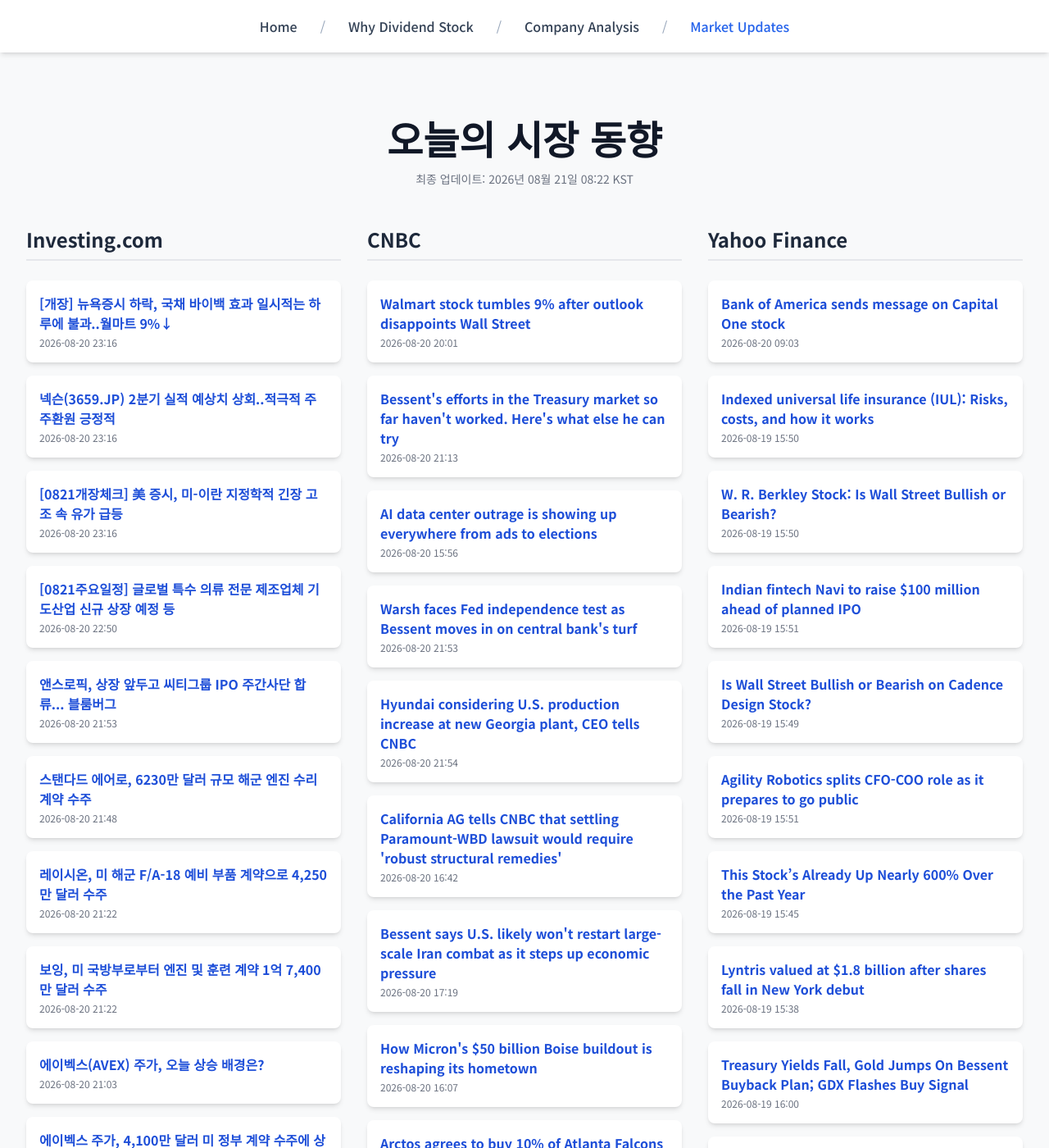
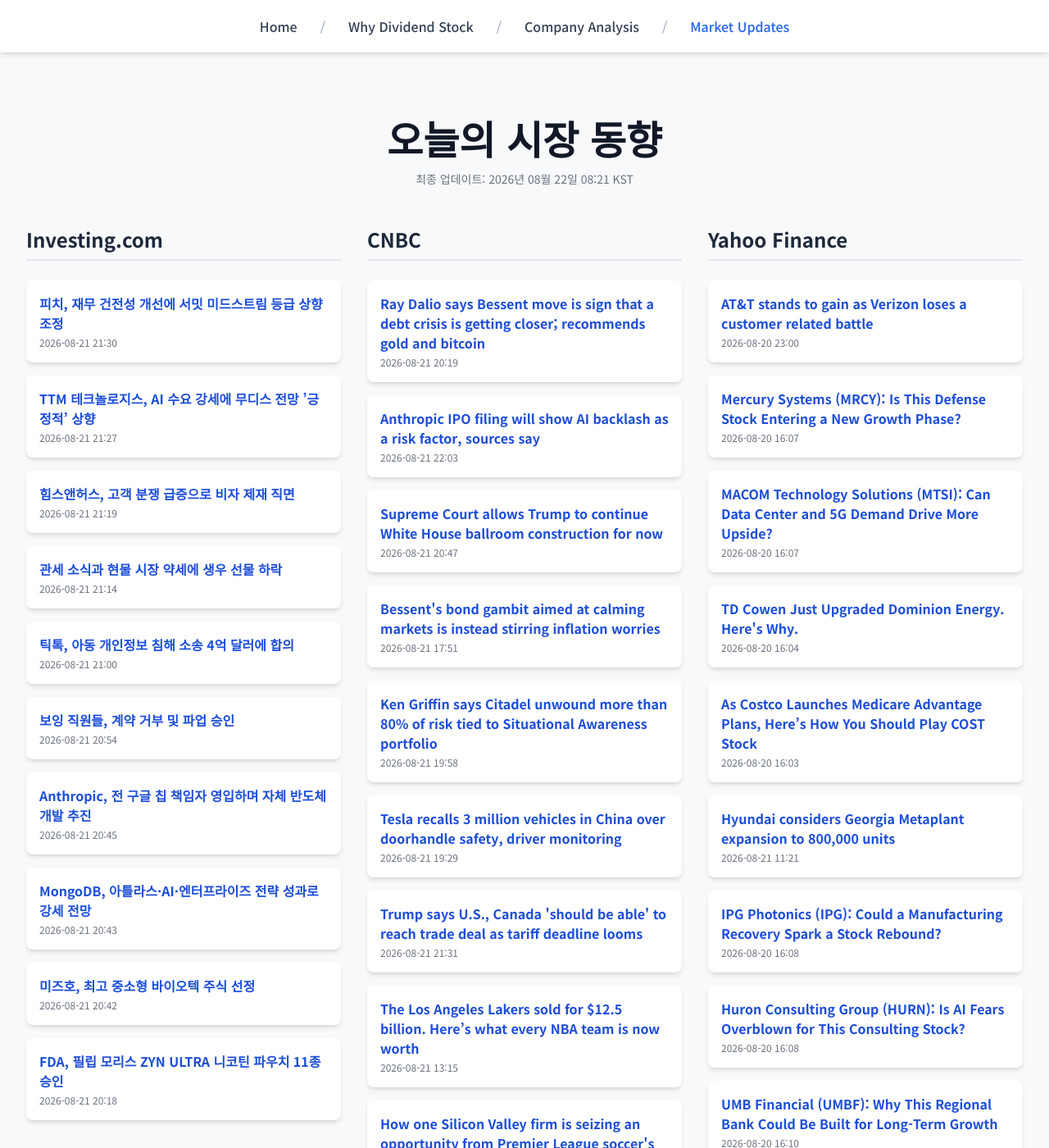
Before and after one commit to Kay-Hwang/my-company-analysis, a Jekyll site: the page built from market-updates.html, in a window 1280 px wide and 1400 px high. Shown: the whole window at 82% size. Built offline with Jekyll 4.4.1, drawn with Linux system fonts in a browser that asks for light colours; nearby versions of some CDN libraries; a script that is not in the unit is left out; some of the changed text lies outside the part shown.

Commit message:
Update daily data

```diff
--- a/_data/latest_data.json
+++ b/_data/latest_data.json
@@ -1,190 +1,190 @@
 {
-  "lastUpdated": "2026년 08월 21일 08:22 KST",
+  "lastUpdated": "2026년 08월 22일 08:21 KST",
   "news": {
     "investing": [
       {
-        "title": "[개장] 뉴욕증시 하락, 국채 바이백 효과 일시적는 하루에 불과..월마트 9%↓",
-        "link": "https://kr.investing.com/news/stock-market-news/article-2070056",
-        "pubDate": "2026-08-20 23:16:23",
-        "summary": "[개장] 뉴욕증시 하락, 국채 바이백 효과 일시적는 하루에 불과..월마트 9%↓"
+        "title": "피치, 재무 건전성 개선에 서밋 미드스트림 등급 상향 조정",
+        "link": "https://kr.investing.com/news/stock-market-news/article-93CH-2071251",
+        "pubDate": "2026-08-21 21:30:05",
+        "summary": "피치, 재무 건전성 개선에 서밋 미드스트림 등급 상향 조정"
       },
       {
-        "title": "넥슨(3659.JP) 2분기 실적 예상치 상회..적극적 주주환원 긍정적",
-        "link": "https://kr.investing.com/news/stock-market-news/article-2070055",
-        "pubDate": "2026-08-20 23:16:21",
-        "summary": "넥슨(3659.JP) 2분기 실적 예상치 상회..적극적 주주환원 긍정적"
+        "title": "TTM 테크놀로지스, AI 수요 강세에 무디스 전망 ’긍정적’ 상향",
+        "link": "https://kr.investing.com/news/stock-market-news/article-93CH-2071250",
+        "pubDate": "2026-08-21 21:27:48",
+        "summary": "TTM 테크놀로지스, AI 수요 강세에 무디스 전망 ’긍정적’ 상향"
       },
       {
-        "title": "[0821개장체크] 美 증시, 미-이란 지정학적 긴장 고조 속 유가 급등",
-        "link": "https://kr.investing.com/news/stock-market-news/article-2070044",
-        "pubDate": "2026-08-20 23:16:14",
-        "summary": "[0821개장체크] 美 증시, 미-이란 지정학적 긴장 고조 속 유가 급등"
+        "title": "힘스앤허스, 고객 분쟁 급증으로 비자 제재 직면",
+        "link": "https://kr.investing.com/news/stock-market-news/article-93CH-2071243",
+        "pubDate": "2026-08-21 21:19:10",
+        "summary": "힘스앤허스, 고객 분쟁 급증으로 비자 제재 직면"
       },
       {
-        "title": "[0821주요일정] 글로벌 특수 의류 전문 제조업체 기도산업 신규 상장 예정 등",
-        "link": "https://kr.investing.com/news/stock-market-news/article-2070045",
-        "pubDate": "2026-08-20 22:50:20",
-        "summary": "[0821주요일정] 글로벌 특수 의류 전문 제조업체 기도산업 신규 상장 예정 등"
+        "title": "관세 소식과 현물 시장 약세에 생우 선물 하락",
+        "link": "https://kr.investing.com/news/stock-market-news/article-93CH-2071240",
+        "pubDate": "2026-08-21 21:14:03",
+        "summary": "관세 소식과 현물 시장 약세에 생우 선물 하락"
       },
       {
-        "title": "앤스로픽, 상장 앞두고 씨티그룹 IPO 주간사단 합류... 블룸버그",
-        "link": "https://kr.investing.com/news/stock-market-news/article-93CH-2070007",
-        "pubDate": "2026-08-20 21:53:22",
-        "summary": "앤스로픽, 상장 앞두고 씨티그룹 IPO 주간사단 합류... 블룸버그"
+        "title": "틱톡, 아동 개인정보 침해 소송 4억 달러에 합의",
+        "link": "https://kr.investing.com/news/stock-market-news/article-93CH-2071235",
+        "pubDate": "2026-08-21 21:00:33",
+        "summary": "틱톡, 아동 개인정보 침해 소송 4억 달러에 합의"
       },
       {
-        "title": "스탠다드 에어로, 6230만 달러 규모 해군 엔진 수리 계약 수주",
-        "link": "https://kr.investing.com/news/stock-market-news/article-93CH-2070003",
-        "pubDate": "2026-08-20 21:48:18",
-        "summary": "스탠다드 에어로, 6230만 달러 규모 해군 엔진 수리 계약 수주"
+        "title": "보잉 직원들, 계약 거부 및 파업 승인",
+        "link": "https://kr.investing.com/news/stock-market-news/article-93CH-2071232",
+        "pubDate": "2026-08-21 20:54:35",
+        "summary": "보잉 직원들, 계약 거부 및 파업 승인"
       },
       {
-        "title": "레이시온, 미 해군 F/A-18 예비 부품 계약으로 4,250만 달러 수주",
-        "link": "https://kr.investing.com/news/stock-market-news/article-93CH-2069987",
-        "pubDate": "2026-08-20 21:22:41",
-        "summary": "레이시온, 미 해군 F/A-18 예비 부품 계약으로 4,250만 달러 수주"
+        "title": "Anthropic, 전 구글 칩 책임자 영입하며 자체 반도체 개발 추진",
+        "link": "https://kr.investing.com/news/stock-market-news/article-2071229",
+        "pubDate": "2026-08-21 20:45:28",
+        "summary": "Anthropic, 전 구글 칩 책임자 영입하며 자체 반도체 개발 추진"
       },
       {
-        "title": "보잉, 미 국방부로부터 엔진 및 훈련 계약 1억 7,400만 달러 수주",
-        "link": "https://kr.investing.com/news/stock-market-news/article-93CH-2069986",
-        "pubDate": "2026-08-20 21:22:31",
-        "summary": "보잉, 미 국방부로부터 엔진 및 훈련 계약 1억 7,400만 달러 수주"
+        "title": "MongoDB, 아틀라스·AI·엔터프라이즈 전략 성과로 강세 전망",
+        "link": "https://kr.investing.com/news/stock-market-news/article-2071224",
+        "pubDate": "2026-08-21 20:43:31",
+        "summary": "MongoDB, 아틀라스·AI·엔터프라이즈 전략 성과로 강세 전망"
       },
       {
-        "title": "에이벡스(AVEX) 주가, 오늘 상승 배경은?",
-        "link": "https://kr.investing.com/news/stock-market-news/article-93CH-2069971",
-        "pubDate": "2026-08-20 21:03:18",
-        "summary": "에이벡스(AVEX) 주가, 오늘 상승 배경은?"
+        "title": "미즈호, 최고 중소형 바이오텍 주식 선정",
+        "link": "https://kr.investing.com/news/stock-market-news/article-93CH-2071222",
+        "pubDate": "2026-08-21 20:42:25",
+        "summary": "미즈호, 최고 중소형 바이오텍 주식 선정"
       },
       {
-        "title": "에이벡스 주가, 4,100만 달러 미 정부 계약 수주에 상승",
-        "link": "https://kr.investing.com/news/stock-market-news/article-93CH-2069962",
-        "pubDate": "2026-08-20 20:56:23",
-        "summary": "에이벡스 주가, 4,100만 달러 미 정부 계약 수주에 상승"
+        "title": "FDA, 필립 모리스 ZYN ULTRA 니코틴 파우치 11종 승인",
+        "link": "https://kr.investing.com/news/stock-market-news/article-93CH-2071189",
+        "pubDate": "2026-08-21 20:18:12",
+        "summary": "FDA, 필립 모리스 ZYN ULTRA 니코틴 파우치 11종 승인"
       }
     ],
     "cnbc": [
       {
-        "title": "Walmart stock tumbles 9% after outlook disappoints Wall Street",
-        "link": "https://www.cnbc.com/2026/08/20/walmart-wmt-q2-2027-earnings.html",
-        "pubDate": "Thu, 20 Aug 2026 20:01:49 GMT",
-        "summary": "Walmart is expected to report its fiscal second-quarter earnings on Thursday, offering a read on the consumer and the K-shaped economy."
+        "title": "Ray Dalio says Bessent move is sign that a debt crisis is getting closer; recommends gold and bitcoin",
+        "link": "https://www.cnbc.com/2026/08/21/ray-dalio-bessent-debt-crisis-bitcoin-gold.html",
+        "pubDate": "Fri, 21 Aug 2026 20:19:21 GMT",
+        "summary": "Billionaire investor Ray Dalio said the the debt buyback announcement this week fits into a larger pattern that could signal a forthcoming debt crisis."
       },
       {
-        "title": "Bessent's efforts in the Treasury market so far haven't worked. Here's what else he can try",
-        "link": "https://www.cnbc.com/2026/08/20/bessents-efforts-in-the-treasury-market-so-far-havent-worked-heres-what-else-he-can-try.html",
-        "pubDate": "Thu, 20 Aug 2026 21:13:14 GMT",
-        "summary": "Market experts showed skepticism at whether the push would succeed against a bevy of factors working against Treasurys."
+        "title": "Anthropic IPO filing will show AI backlash as a risk factor, sources say",
+        "link": "https://www.cnbc.com/2026/08/21/-anthropic-ipo-filing-will-show-ai-backlash-as-risk-sources-say.html",
+        "pubDate": "Fri, 21 Aug 2026 22:03:39 GMT",
+        "summary": "Anthropic is poised to debut on the stock market at a time when the public is increasingly upset about data centers and is fearful about AI taking jobs."
       },
       {
-        "title": "AI data center outrage is showing up everywhere from ads to elections",
-        "link": "https://www.cnbc.com/2026/08/20/ai-data-center-election-backlash.html",
-        "pubDate": "Thu, 20 Aug 2026 15:56:12 GMT",
-        "summary": "With less than three months until the midterm elections, opposition to AI data centers is becoming a bipartisan rallying cry in a growing number of states."
+        "title": "Supreme Court allows Trump to continue White House ballroom construction for now",
+        "link": "https://www.cnbc.com/2026/08/21/supreme-court-trump-white-house-ballroom.html",
+        "pubDate": "Fri, 21 Aug 2026 20:47:32 GMT",
+        "summary": "President Donald Trump had the White House's East Wing demolished in 2025 to make way for his controversial planned ballroom."
       },
       {
-        "title": "Warsh faces Fed independence test as Bessent moves in on central bank's turf",
-        "link": "https://www.cnbc.com/2026/08/20/bessent-warsh-fed-bond-market-treasury-yields.html",
-        "pubDate": "Thu, 20 Aug 2026 21:53:44 GMT",
-        "summary": "Bessent’s effort to tamp down long-term Treasury yields could force Warsh to clarify how far the Fed should go in coordinating on bonds and the balance sheet."
+        "title": "Bessent's bond gambit aimed at calming markets is instead stirring inflation worries",
+        "link": "https://www.cnbc.com/2026/08/21/bessents-bond-gambit-aimed-at-calming-markets-is-instead-stirring-inflation-worries-.html",
+        "pubDate": "Fri, 21 Aug 2026 17:51:10 GMT",
+        "summary": "The so-called breakeven rate hit its highest levels in more than two months."
       },
       {
-        "title": "Hyundai considering U.S. production increase at new Georgia plant, CEO tells CNBC",
-        "link": "https://www.cnbc.com/2026/08/20/hyundai-georgia-metaplant-us-production.html",
-        "pubDate": "Thu, 20 Aug 2026 21:54:59 GMT",
-        "summary": "The potential capacity increase would be part of Hyundai's plan to invest $26 billion in the U.S. through 2028, Hyundai CEO José Muñoz told CNBC."
+        "title": "Ken Griffin says Citadel unwound more than 80% of risk tied to Situational Awareness portfolio",
+        "link": "https://www.cnbc.com/2026/08/21/citadel-situational-awareness-ken-griffin.html",
+        "pubDate": "Fri, 21 Aug 2026 19:58:36 GMT",
+        "summary": "Citadel has unwound more than 80% of the portfolio risk it acquired from Situational Awareness through over $4 billion in block trades, said Ken Griffin."
       },
       {
-        "title": "California AG tells CNBC that settling Paramount-WBD lawsuit would require 'robust structural remedies'",
-        "link": "https://www.cnbc.com/2026/08/20/california-ag-bonta-paramount-wbd-lawsuit-remedies.html",
-        "pubDate": "Thu, 20 Aug 2026 16:42:56 GMT",
-        "summary": "California AG Rob Bonta discussed the states' antitrust case to block the Paramount Skydance-Warner Bros. Discovery merger with CNBC's David Faber."
+        "title": "Tesla recalls 3 million vehicles in China over doorhandle safety, driver monitoring",
+        "link": "https://www.cnbc.com/2026/08/21/tesla-recalls-cars-in-china-over-doorhandle-safety-driver-monitoring.html",
+        "pubDate": "Fri, 21 Aug 2026 19:29:48 GMT",
+        "summary": "Tesla will voluntarily recall about 3 million of its vehicles in China to address doorhandle safety concerns and deficient driver monitoring systems."
       },
       {
-        "title": "Bessent says U.S. likely won't restart large-scale Iran combat as it steps up economic pressure",
-        "link": "https://www.cnbc.com/2026/08/20/bessent-economy-iran-war-trump.html",
-        "pubDate": "Thu, 20 Aug 2026 17:19:03 GMT",
-        "summary": "Bessent and President Donald Trump unveiled the economic operation nearly six months into the Iran war, which continues without a clear end in sight."
-      },
-      {
-        "title": "How Micron's $50 billion Boise buildout is reshaping its hometown",
-        "link": "https://www.cnbc.com/2026/08/20/micron-boise-chip-fab-expansion.html",
-        "pubDate": "Thu, 20 Aug 2026 16:07:24 GMT",
-        "summary": "Micron's AI-fueled rise and expansion are creating jobs and wealth in Boise, Idaho, while adding pressure to housing, traffic and the city's identity."
-      },
-      {
-        "title": "Arctos agrees to buy 10% of Atlanta Falcons at $10.6 billion valuation, sources say",
-        "link": "https://www.cnbc.com/2026/08/20/arctos-agrees-to-buy-10percent-of-atlanta-falcons-at-10point6-billion-valuation-sources.html",
-        "pubDate": "Thu, 20 Aug 2026 17:28:59 GMT",
-        "summary": "Private equity firm Arctos has agreed to buy 10% of the Atlanta Falcons in a deal with an enterprise value of $10.6 billion, two sources told CNBC."
+        "title": "Trump says U.S., Canada 'should be able' to reach trade deal as tariff deadline looms",
+        "link": "https://www.cnbc.com/2026/08/21/trump-canada-tariffs-trade-deal-deadline.html",
+        "pubDate": "Fri, 21 Aug 2026 21:31:24 GMT",
+        "summary": "Trump had already postponed the 50% tariffs on a range of Canadian goods so Washington and Ottawa could finalize a tentative deal."
       },
       {
         "title": "The Los Angeles Lakers sold for $12.5 billion. Here’s what every NBA team is now worth",
         "link": "https://www.cnbc.com/2026/08/20/heres-how-the-los-angeles-lakers-12point5b-sale-impacts-the-value-of-all-30-nba-teams.html",
-        "pubDate": "Thu, 20 Aug 2026 20:28:21 GMT",
+        "pubDate": "Fri, 21 Aug 2026 13:15:27 GMT",
         "summary": "The pending $12.5 billion Lakers sale would lift CNBC’s average NBA team valuation 21% to $6.68 billion, with the Warriors still No. 1."
+      },
+      {
+        "title": "How one Silicon Valley firm is seizing an opportunity from Premier League soccer's gambling ad clampdown",
+        "link": "https://www.cnbc.com/2026/08/21/premier-league-gambling-shirt-sponsors.html",
+        "pubDate": "Fri, 21 Aug 2026 14:00:02 GMT",
+        "summary": "Premier League clubs have removed betting brands from shirt fronts, opening new sponsorship opportunities while bookmakers shift spending elsewhere."
+      },
+      {
+        "title": "Trump to allow import of 300,000 metric tons of ground beef without tariff",
+        "link": "https://www.cnbc.com/2026/08/21/trump-ground-beef-import-tariff.html",
+        "pubDate": "Fri, 21 Aug 2026 22:35:17 GMT",
+        "summary": "Beef prices in the U.S have soared in 2026 due to a reduction in the nation's cattle herd."
       }
     ],
     "yahoo": [
       {
-        "title": "Bank of America sends message on Capital One stock",
-        "link": "https://finance.yahoo.com/markets/stocks/articles/bank-america-sends-message-capital-090300253.html",
-        "pubDate": "2026-08-20T09:03:00Z",
-        "summary": "Bank of America sends message on Capital One stock"
+        "title": "AT&T stands to gain as Verizon loses a customer related battle",
+        "link": "https://finance.yahoo.com/technology/articles/t-stands-gain-verizon-loses-230000780.html",
+        "pubDate": "2026-08-20T23:00:00Z",
+        "summary": "AT&T stands to gain as Verizon loses a customer related battle"
       },
       {
-        "title": "Indexed universal life insurance (IUL): Risks, costs, and how it works",
-        "link": "https://finance.yahoo.com/personal-finance/insurance/article/indexed-universal-life-155053064.html",
-        "pubDate": "2026-08-19T15:50:53Z",
-        "summary": "Indexed universal life insurance (IUL): Risks, costs, and how it works"
+        "title": "Mercury Systems (MRCY): Is This Defense Stock Entering a New Growth Phase?",
+        "link": "https://finance.yahoo.com/markets/stocks/articles/mercury-systems-mrcy-defense-stock-160733259.html",
+        "pubDate": "2026-08-20T16:07:33Z",
+        "summary": "Mercury Systems (MRCY): Is This Defense Stock Entering a New Growth Phase?"
       },
       {
-        "title": "W. R. Berkley Stock: Is Wall Street Bullish or Bearish?",
-        "link": "https://finance.yahoo.com/markets/stocks/articles/w-r-berkley-stock-wall-155020648.html",
-        "pubDate": "2026-08-19T15:50:20Z",
-        "summary": "W. R. Berkley Stock: Is Wall Street Bullish or Bearish?"
+        "title": "MACOM Technology Solutions (MTSI): Can Data Center and 5G Demand Drive More Upside?",
+        "link": "https://finance.yahoo.com/markets/stocks/articles/macom-technology-solutions-mtsi-data-160716918.html",
+        "pubDate": "2026-08-20T16:07:16Z",
+        "summary": "MACOM Technology Solutions (MTSI): Can Data Center and 5G Demand Drive More Upside?"
       },
       {
-        "title": "Indian fintech Navi to raise $100 million ahead of planned IPO",
-        "link": "https://finance.yahoo.com/small-business/articles/indian-fintech-navi-raise-100-155131023.html",
-        "pubDate": "2026-08-19T15:51:31Z",
-        "summary": "Indian fintech Navi to raise $100 million ahead of planned IPO"
+        "title": "TD Cowen Just Upgraded Dominion Energy. Here's Why.",
+        "link": "https://finance.yahoo.com/markets/stocks/articles/td-cowen-just-upgraded-dominion-160420369.html",
+        "pubDate": "2026-08-20T16:04:20Z",
+        "summary": "TD Cowen Just Upgraded Dominion Energy. Here's Why."
       },
       {
-        "title": "Is Wall Street Bullish or Bearish on Cadence Design Stock?",
-        "link": "https://finance.yahoo.com/markets/stocks/articles/wall-street-bullish-bearish-cadence-154932368.html",
-        "pubDate": "2026-08-19T15:49:32Z",
-        "summary": "Is Wall Street Bullish or Bearish on Cadence Design Stock?"
+        "title": "As Costco Launches Medicare Advantage Plans, Here’s How You Should Play COST Stock",
+        "link": "https://finance.yahoo.com/healthcare/articles/costco-launches-medicare-advantage-plans-160321246.html",
+        "pubDate": "2026-08-20T16:03:21Z",
+        "summary": "As Costco Launches Medicare Advantage Plans, Here’s How You Should Play COST Stock"
       },
       {
-        "title": "Agility Robotics splits CFO-COO role as it prepares to go public",
-        "link": "https://finance.yahoo.com/markets/stocks/articles/agility-robotics-separates-cfo-coo-155107280.html",
-        "pubDate": "2026-08-19T15:51:07Z",
-        "summary": "Agility Robotics splits CFO-COO role as it prepares to go public"
+        "title": "Hyundai considers Georgia Metaplant expansion to 800,000 units",
+        "link": "https://finance.yahoo.com/economy/policy/articles/hyundai-considers-georgia-metaplant-expansion-112106415.html",
+        "pubDate": "2026-08-21T11:21:06Z",
+        "summary": "Hyundai considers Georgia Metaplant expansion to 800,000 units"
       },
       {
-        "title": "This Stock’s Already Up Nearly 600% Over the Past Year",
-        "link": "https://finance.yahoo.com/markets/stocks/articles/stock-already-nearly-600-over-154502260.html",
-        "pubDate": "2026-08-19T15:45:02Z",
-        "summary": "This Stock’s Already Up Nearly 600% Over the Past Year"
+        "title": "IPG Photonics (IPG): Could a Manufacturing Recovery Spark a Stock Rebound?",
+        "link": "https://finance.yahoo.com/markets/stocks/articles/ipg-photonics-ipg-could-manufacturing-160838268.html",
+        "pubDate": "2026-08-20T16:08:38Z",
+        "summary": "IPG Photonics (IPG): Could a Manufacturing Recovery Spark a Stock Rebound?"
       },
       {
-        "title": "Lyntris valued at $1.8 billion after shares fall in New York debut",
-        "link": "https://finance.yahoo.com/markets/stocks/articles/lyntris-valued-1-8-billion-153828196.html",
-        "pubDate": "2026-08-19T15:38:28Z",
-        "summary": "Lyntris valued at $1.8 billion after shares fall in New York debut"
+        "title": "Huron Consulting Group (HURN): Is AI Fears Overblown for This Consulting Stock?",
+        "link": "https://finance.yahoo.com/markets/stocks/articles/huron-consulting-group-hurn-ai-160826764.html",
+        "pubDate": "2026-08-20T16:08:26Z",
+        "summary": "Huron Consulting Group (HURN): Is AI Fears Overblown for This Consulting Stock?"
       },
       {
-        "title": "Treasury Yields Fall, Gold Jumps On Bessent Buyback Plan; GDX Flashes Buy Signal",
-        "link": "https://www.investors.com/news/treasury-yields-fall-gold-price-jumps-gdx/?src=A00220&yptr=yahoo",
-        "pubDate": "2026-08-19T16:00:36Z",
-        "summary": "Treasury Yields Fall, Gold Jumps On Bessent Buyback Plan; GDX Flashes Buy Signal"
+        "title": "UMB Financial (UMBF): Why This Regional Bank Could Be Built for Long-Term Growth",
+        "link": "https://finance.yahoo.com/markets/stocks/articles/umb-financial-umbf-why-regional-161012066.html",
+        "pubDate": "2026-08-20T16:10:12Z",
+        "summary": "UMB Financial (UMBF): Why This Regional Bank Could Be Built for Long-Term Growth"
       },
       {
-        "title": "India and the U.S. Keep the Oil Flowing While Global Supplies Run Low",
-        "link": "https://finance.yahoo.com/energy/articles/india-u-keep-oil-flowing-153716878.html",
-        "pubDate": "2026-08-19T15:37:16Z",
-        "summary": "India and the U.S. Keep the Oil Flowing While Global Supplies Run Low"
+        "title": "Americold Realty Trust (COLD): Why Was This Position Liquidated?",
+        "link": "https://finance.yahoo.com/markets/stocks/articles/americold-realty-trust-cold-why-161022314.html",
+        "pubDate": "2026-08-20T16:10:22Z",
+        "summary": "Americold Realty Trust (COLD): Why Was This Position Liquidated?"
       }
     ]
   }
```
